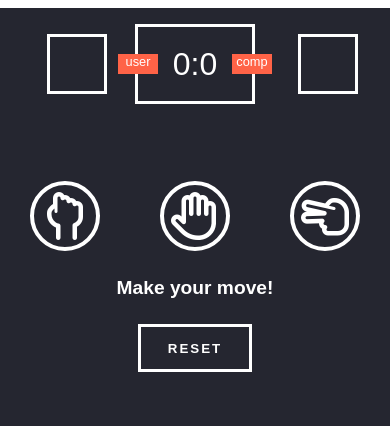
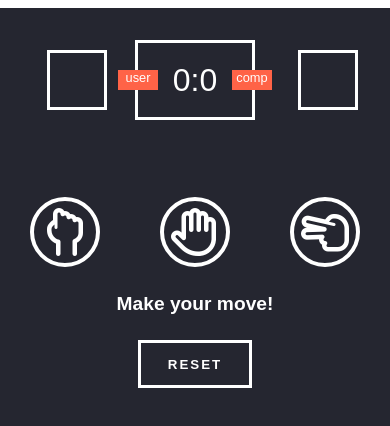
Before and after one commit to wojciechtrojanowski/rock-paper-scissors, a plain HTML site: page index.html in a window 390 px wide. Shown: the part 40-466 px from the top of the page. Drawn offline with Linux system fonts and the light colour scheme.

Commit message:
Main padding

```diff
--- a/style.scss
+++ b/style.scss
@@ -124,6 +124,7 @@ body {
 			font-size: 0.7em;
 		}
 		main {
+			padding-top: 2em;
 			.score {
 				width: 120px;
 				height: 80px;
```
Also changed, not shown: css/style.css, 1 other file.
